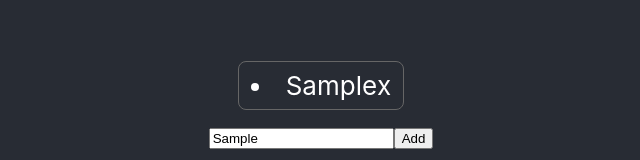
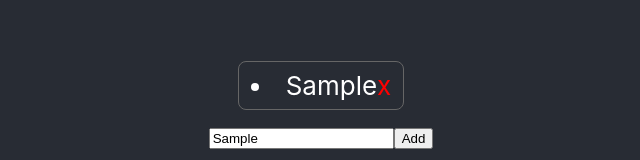
Before and after one commit to kaiakaii/TodoList, a React (Create React App) app: page / in a window 1280 px wide. Both pictures are taken after typing "Sample" into the empty fields and a click on the input "Add". Shown: the part 299-459 px from the top of the page, without its empty margins (319-959 px from the left). Built offline with nearby package versions, Linux system fonts and the light colour scheme.

Commit message:
[ToDoList][Austin || Sky] feature : implement updateTodo

```diff
--- a/src/App.css
+++ b/src/App.css
@@ -37,10 +37,16 @@
   border: 1px solid #666;
   border-radius: 8px;
 }
-
+/*.todo_item li{*/
+  /*text-decoration: blue line-through;*/
+/*}*/
 .todo_container {
   width: 700px;
   margin: 60px auto;
+}
+
+.todo_delete {
+  color: red;
 }
 
 .todo_input {
--- a/src/actions/index.js
+++ b/src/actions/index.js
@@ -1,6 +1,16 @@
+let _id = 0;
+
 export  function addTodo(text) {
     return {
         type:"ADD_TODO",
-        text: text
+        id:_id++,
+        text
     }
 }
+
+export  function updateTodo(id) {
+    return {
+        type:"UPDATE_TODO",
+        id
+    }
+}
--- a/src/components/Todo/index.jsx
+++ b/src/components/Todo/index.jsx
@@ -3,31 +3,36 @@ import './../../App.css';
 
 class Todo extends React.Component {
 
-
-
+    constructor(props) {
+        super(props);
+        this.state = {
+            text: this.props.todo.text
+        }
+    }
     render() {
         console.log(this.state.text)
         return (
-            <div className="todo_item" onClick={this.hasDoneToDo}>
-                <li>{this.state.text}</li>
-                <span onClick={this.deleteToDo}>x</span>
+            <div className="todo_item">
+                <li onClick={this.hasDoneToDo}>{this.state.text}</li>
+                <span onClick={this.deleteToDo} className="todo_delete">x</span>
             </div>
 
         )
     }
 
-    constructor(props) {
-        super(props)
-        this.state = {
-            text: this.props.todo
+
+
+    hasDoneToDo = event => {
+        console.log(this.props.todo.id);
+        if (event.target.style.textDecoration === "line-through") {
+            event.target.style.textDecoration = "none";
+        } else {
+            event.target.style.textDecoration = "line-through"
         }
-    }
+        this.props.updateTodo(this.props.todo.id)
+    };
 
-    hasDoneToDo() {
-
-    }
-
-    deleteToDo() {
+    deleteToDo = event => {
 
     }
 }
--- a/src/components/TodoList/index.jsx
+++ b/src/components/TodoList/index.jsx
@@ -10,7 +10,7 @@ class TodoList extends React.Component {
 
             <React.Fragment>
                 <div>
-                {this.props.todoList.map((todo, index) => <Todo key={index} todo={todo} />
+                {this.props.todoList.map((todo, index) => <Todo updateTodo={this.props.updateTodo} key={index} todo={todo} />
                 )}
                 </div>
             </React.Fragment>
--- a/src/containers/TodoFormContainer/index.jsx
+++ b/src/containers/TodoFormContainer/index.jsx
@@ -4,7 +4,6 @@ import {addTodo} from "../../actions";
 
 const mapDispatchToProps = (dispacth) => ({
     addTodo: (text) => dispacth(addTodo(text))
-
 });
 
 const TodoFormContainer = connect(null, mapDispatchToProps)(TodoForm);
--- a/src/containers/TodoListContainer/index.jsx
+++ b/src/containers/TodoListContainer/index.jsx
@@ -1,10 +1,13 @@
 import {connect} from "react-redux";
 import TodoList from "../../components/TodoList";
+import {updateTodo} from "../../actions";
 
 const mapStateToProps = (state) => ({
     todoList: state.todoList
 });
-
-const TodoListContainer = connect(mapStateToProps)(TodoList);
+const mapDispatchToProps = (dispacth) => ({
+    updateTodo:(id) => dispacth(updateTodo(id))
+});
+const TodoListContainer = connect(mapStateToProps,mapDispatchToProps)(TodoList);
 
 export default TodoListContainer;
--- a/src/reducers/todoList.js
+++ b/src/reducers/todoList.js
@@ -1,8 +1,13 @@
-
-const todoList=(state=[],action)=>{
+const todoList = (state = [], action) => {
     switch (action.type) {
         case 'ADD_TODO':
-            return [...state,action.text];
+            return [...state, {
+                id: action.id,
+                text: action.text,
+                completed: false
+            }]
+        case 'UPDATE_TODO':
+            return state.map(todo => todo.id === action.id ? {...todo, completed: !todo.completed} : todo);
         default:
             return state;
     }
```
